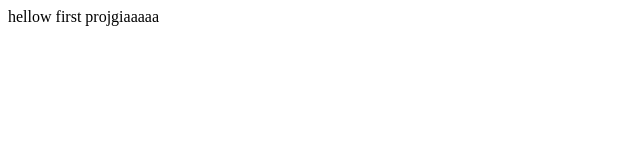
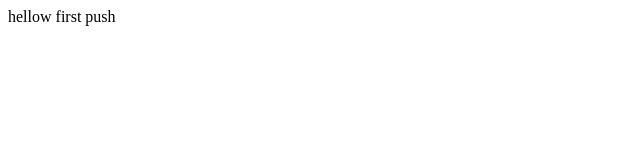
Before and after one commit to kukurikat/New-project, a plain HTML site: page index.html in a window 1280 px wide. Shown: the full height of the page, 0-640 px from the left. Drawn offline with Linux system fonts and the light colour scheme.

Commit message:
naconecto!!!

```diff
--- a/index.html
+++ b/index.html
@@ -6,6 +6,6 @@
     <title>Document</title>
   </head>
   <body>
-    hellow first projgiaaaaa
+    hellow first push
   </body>
 </html>
```
